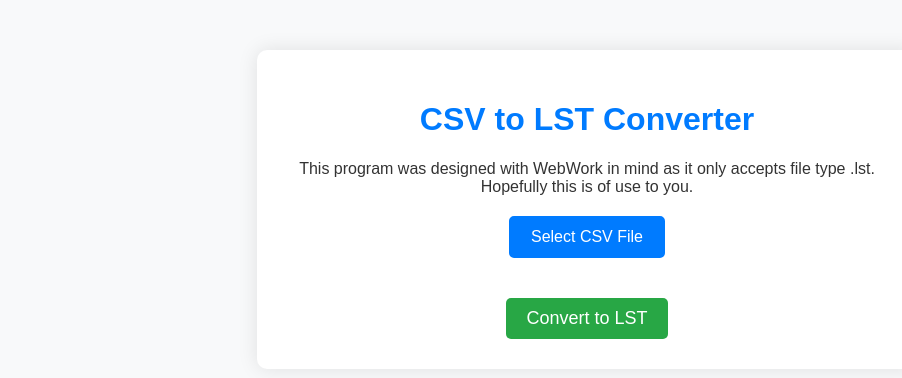
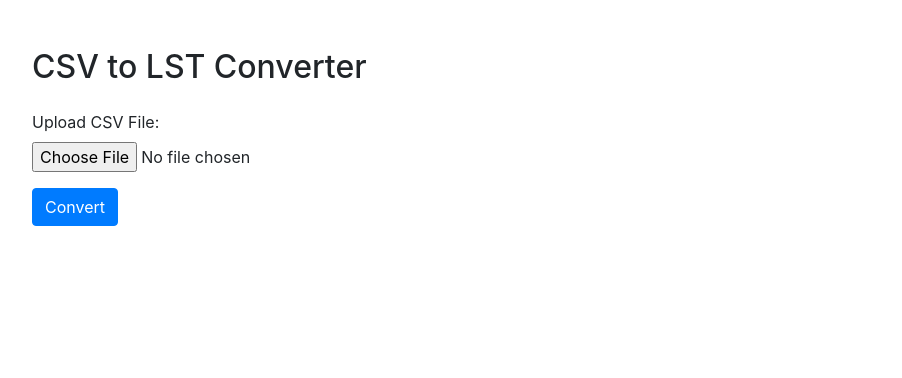
Before and after one commit to tristantimp/CSV-converter, a plain HTML site: page templates/index.html in a window 1280 px wide. Shown: the whole page, without its empty margins (53-955 px from the left). Drawn offline with nearby package versions, Linux system fonts and the light colour scheme.

Commit message:
new api and html

```diff
--- a/templates/index.html
+++ b/templates/index.html
@@ -4,118 +4,18 @@
     <meta charset="UTF-8">
     <meta name="viewport" content="width=device-width, initial-scale=1.0">
     <title>CSV to LST Converter</title>
-    <style>
-        body {
-            font-family: Arial, sans-serif;
-            background-color: #f8f9fa;
-            margin: 0;
-            padding: 0;
-        }
-        .container {
-            max-width: 600px;
-            margin: 50px auto;
-            background-color: #ffffff;
-            padding: 30px;
-            border-radius: 10px;
-            box-shadow: 0 0 20px rgba(0, 0, 0, 0.1);
-        }
-        h1 {
-            text-align: center;
-            color: #007bff;
-        }
-        p {
-            text-align: center;
-            color: #333;
-            font-size: 16px;
-            margin-top: 20px;
-        }
-        form {
-            margin-top: 20px;
-            text-align: center;
-        }
-        input[type="file"] {
-            display: none;
-        }
-        .custom-file-upload {
-            border: 2px solid #007bff;
-            display: inline-block;
-            padding: 10px 20px;
-            cursor: pointer;
-            background-color: #007bff;
-            border-radius: 5px;
-            color: #ffffff;
-            font-size: 16px;
-            transition: background-color 0.3s ease;
-        }
-        .custom-file-upload:hover {
-            background-color: #0056b3;
-        }
-        #output {
-            margin-top: 20px;
-            text-align: center;
-            font-size: 18px;
-            color: #333333;
-        }
-        .btn-convert {
-            display: inline-block;
-            padding: 10px 20px;
-            margin-top: 20px;
-            background-color: #28a745;
-            color: #ffffff;
-            border: none;
-            border-radius: 5px;
-            cursor: pointer;
-            font-size: 18px;
-            transition: background-color 0.3s ease;
-        }
-        .btn-convert:hover {
-            background-color: #218838;
-        }
-    </style>
+    <link rel="stylesheet" href="https://stackpath.bootstrapcdn.com/bootstrap/4.5.2/css/bootstrap.min.css">
 </head>
 <body>
-    <div class="container">
-        <h1>CSV to LST Converter</h1>
-        <p>This program was designed with WebWork in mind as it only accepts file type .lst. Hopefully this is of use to you.</p>
-        <form id="csvForm">
-            <label for="csvFile" class="custom-file-upload">
-                Select CSV File
-                <input type="file" id="csvFile" accept=".csv" onchange="displayFileName()">
-            </label>
-            <div id="selectedFile" style="text-align: center; margin-top: 10px;"></div>
-            <div id="output"></div>
-            <button type="button" class="btn-convert" onclick="convertCSVtoLST()">Convert to LST</button>
+    <div class="container mt-5">
+        <h2 class="mb-4">CSV to LST Converter</h2>
+        <form action="/convert" method="POST" enctype="multipart/form-data">
+            <div class="form-group">
+                <label for="file">Upload CSV File:</label>
+                <input type="file" name="file" id="file" class="form-control-file">
+            </div>
+            <button type="submit" class="btn btn-primary">Convert</button>
         </form>
     </div>
-
-    <script>
-        function displayFileName() {
-            const fileInput = document.getElementById('csvFile');
-            const fileName = fileInput.files[0].name;
-            document.getElementById('selectedFile').innerText = `Selected File: ${fileName}`;
-        }
-
-        function convertCSVtoLST() {
-            const fileInput = document.getElementById('csvFile');
-            const file = fileInput.files[0];
-
-            if (file) {
-                const formData = new FormData();
-                formData.append('csvFile', file);
-
-                fetch('/convert', {
-                    method: 'POST',
-                    body: formData
-                })
-                .then(response => response.text())
-                .then(data => {
-                    document.getElementById('output').innerText = data;
-                })
-                .catch(error => console.error('Error:', error));
-            } else {
-                alert('Please select a CSV file.');
-            }
-        }
-    </script>
 </body>
 </html>
```
Also changed, not shown: templates/error.html (added, +16 -0 lines), 1 other file.
